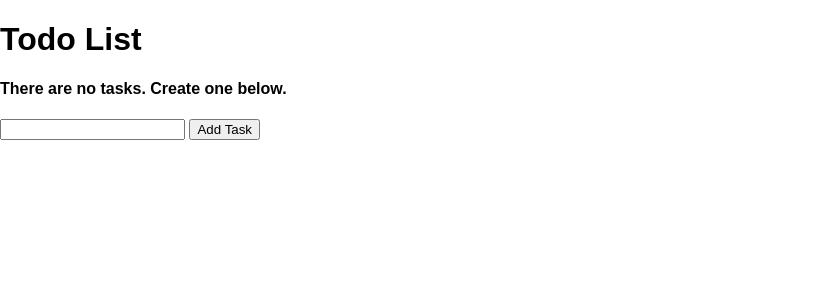
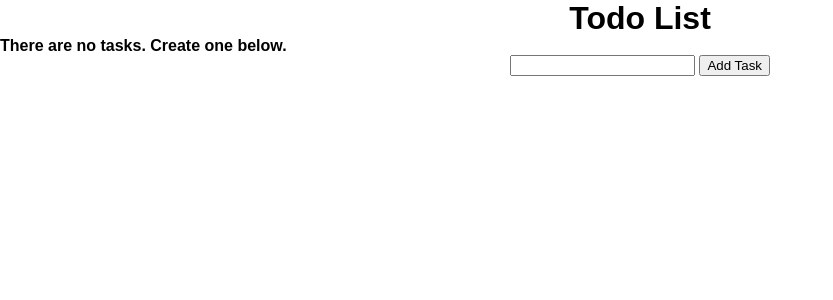
Before and after one commit to maxrimlinger/discord-clone, a Flask app: page / in a window 1280 px wide. Shown: the top 300 px of the page, without its empty margins (0-833 px from the left). Run offline with Flask 3, Linux system fonts and the light colour scheme; data that the repository does not hold is empty.

Commit message:
changed layout and added empty js file

```diff
--- a/main.py
+++ b/main.py
@@ -24,7 +24,6 @@ def index():
         query = db.query(kind="task")
         query.order = ["-date_created"]
         tasks = list(query.fetch())
-        print(tasks)
         return render_template('index.html', tasks=tasks)
 
 @app.route('/delete/<int:id>')
--- a/static/css/main.css
+++ b/static/css/main.css
@@ -1,8 +1,18 @@
+* {
+    margin: 0;
+    box-sizing: border-box;
+}
 body {
-    margin: 0;
     font-family: sans-serif;
 }
+h1 {
+    text-align: center;
+}
+form {
+    text-align: center;
+}
 table, th, td{
+    margin: auto;
     border: 1px solid black;
     border-collapse: collapse;
 }
--- a/templates/index.html
+++ b/templates/index.html
@@ -15,7 +15,8 @@
         <tr>
             <th>Task</th>
             <th>Added</th>
-            <th>Actions</th>
+            <th>Delete</th>
+            <th>Update</th>
         </tr>
         {% for task in tasks %}
             <tr>
@@ -23,7 +24,8 @@
                 <td>{{ task.date_created.date() }}</td>
                 <td>
                     <a href="/delete/{{task.id}}">Delete</a>
-                    <br>
+                </td>
+                <td>
                     <a href="/update/{{task.id}}">Update</a>
                 </td>
             </tr>
@@ -35,4 +37,5 @@
         <input type="submit" value="Add Task">
     </form>
 </div>
+<script src="{{ url_for('static', filename='js/index_script.js') }}"></script>
 {% endblock %}
```
Also changed, not shown: static/js/index_script.js (added).
